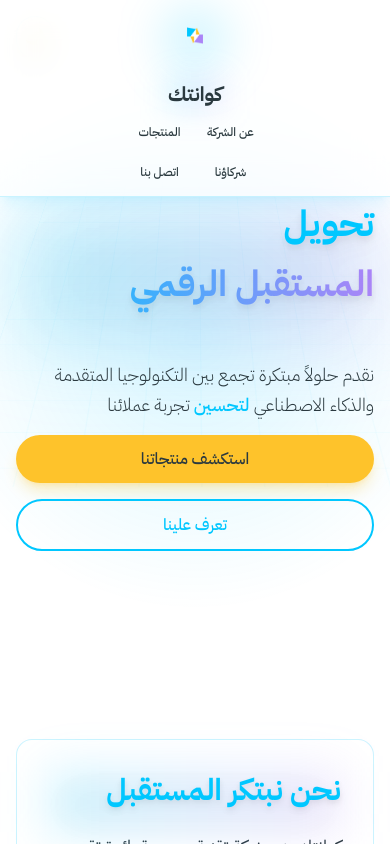
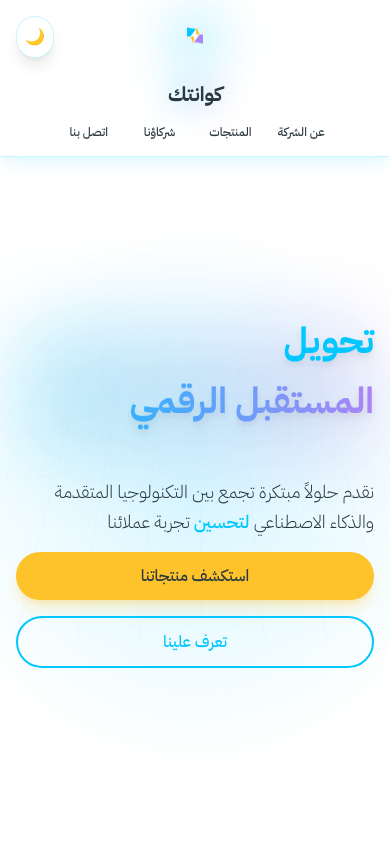
Before and after one commit to AbdullahBinabdullrahman/basirah, a Next.js app: page / in a window 390 px wide. Shown: the top 844 px of the page. Built offline with nearby package versions, Linux system fonts and the light colour scheme.

Commit message:
Update index.tsx

```diff
--- a/src/pages/index.tsx
+++ b/src/pages/index.tsx
@@ -79,7 +79,7 @@ export default function Home() {
       <motion.header
         initial={{ y: -100 }}
         animate={{ y: 0 }}
-        className="p-2 md:p-6 fixed w-full z-50 backdrop-blur-lg bg-brand-white/70 dark:bg-brand-dark/70 border-b border-brand-cyan/20 dark:border-brand-cyan/30 shadow-lg shadow-brand-cyan/10 dark:shadow-brand-cyan/20 transition-colors duration-300"
+        className="p-2 md:p-6 backdrop-blur-lg bg-brand-white/70 dark:bg-brand-dark/70 border-b border-brand-cyan/20 dark:border-brand-cyan/30 shadow-lg shadow-brand-cyan/10 dark:shadow-brand-cyan/20 transition-colors duration-300"
       >
         <div className="max-w-6xl mx-auto flex flex-col md:flex-row justify-between items-center gap-2 md:gap-0">
           <motion.h1
@@ -103,7 +103,7 @@ export default function Home() {
             </span>
           </motion.h1>
 
-          <nav className="grid grid-cols-2 md:grid-cols-4 gap-2 md:gap-8 text-xs sm:text-sm md:text-base">
+          <nav className="grid grid-cols-4 md:grid-cols-4 gap-2 md:gap-8 text-xs sm:text-sm md:text-base">
             {["عن الشركة", "المنتجات", "شركاؤنا", "اتصل بنا"].map((item) => (
               <motion.a
                 key={item}
@@ -132,7 +132,7 @@ export default function Home() {
       </motion.header>
 
       {/* Enhanced Hero Section */}
-      <div className="relative min-h-[80vh] flex items-center justify-center overflow-hidden px-4 md:px-0 md:py-2 pt-20 md:pt-0">
+      <div className="relative min-h-[80vh] flex items-center justify-center overflow-hidden px-4 md:px-0 md:py-2">
         <motion.div className="absolute inset-0 z-0">
           {/* Enhanced 3D Grid Background */}
           <motion.div
```
